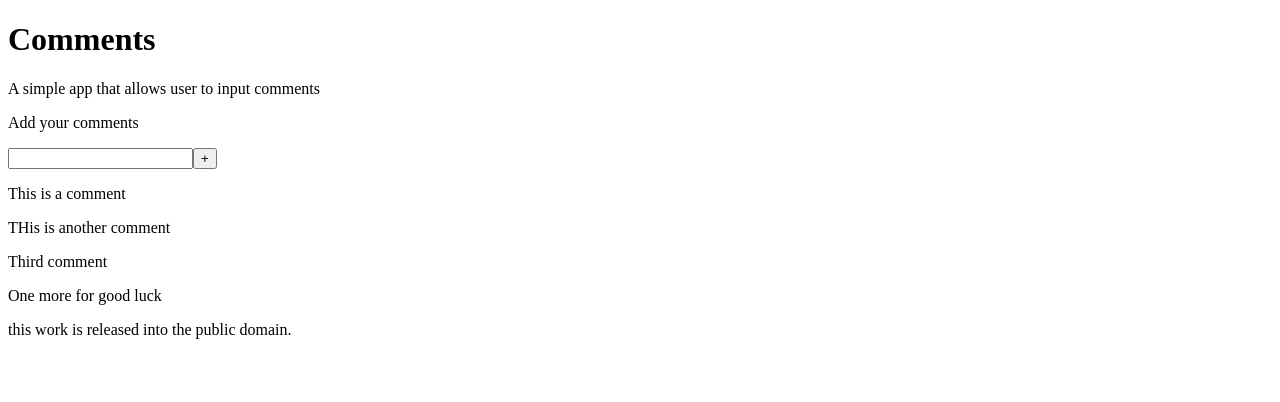
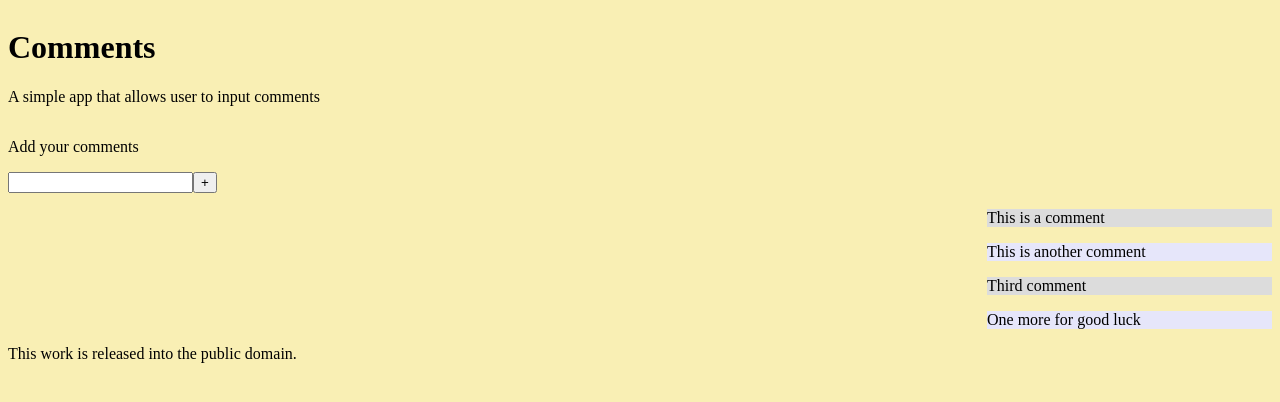
Before and after one commit to johnnyflame/web-app-practice, a plain HTML site: page chapter_4/example_2/index.html in a window 1280 px wide. Drawn offline with nearby package versions, Linux system fonts and the light colour scheme.

Commit message:
tweaking with the css for example 4

```diff
--- a/Amazeriffic/style.css
+++ b/Amazeriffic/style.css
@@ -1,5 +1,5 @@
 body {
-    background: #f9e933;
+    background: #f9efb4;
 }
 
 header,
@@ -9,7 +9,7 @@ footer {
 }
 
 main {
-    background: white;
+    background: rgb(26, 11, 11);
 }
 
 header {
--- a/chapter_4/example_2/index.html
+++ b/chapter_4/example_2/index.html
@@ -19,14 +19,14 @@
 
         <section class="comments">
             <p>This is a comment</p>
-            <p>THis is another comment</p>
+            <p>This is another comment</p>
             <p>Third comment</p>
             <p>One more for good luck</p>
         </section>
     </main>
 
     <footer>
-        this work is released into the public domain.
+        This work is released into the public domain.
     </footer>
 
     <script src="http://code.jquery.come/jquery-2.0.3.mins.js"></script>
--- a/chapter_4/example_2/style.css
+++ b/chapter_4/example_2/style.css
@@ -0,0 +1,26 @@
+body {
+    background: #f9efb4;
+}
+
+header,
+main {
+    overflow: auto;
+}
+
+header .p {
+    float: right;
+    width: 285px;
+}
+
+.comments p:nth-child(even) {
+    background: lavender;
+}
+
+.comments p:nth-child(odd) {
+    background: gainsboro;
+}
+
+main .comments {
+    float: right;
+    width: 285px;
+}
```
